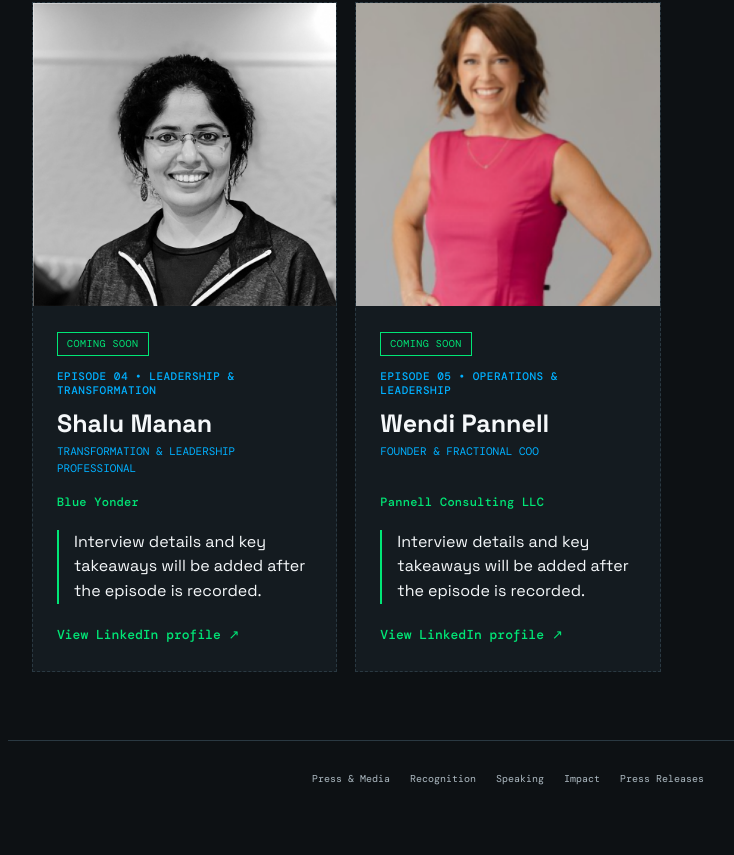
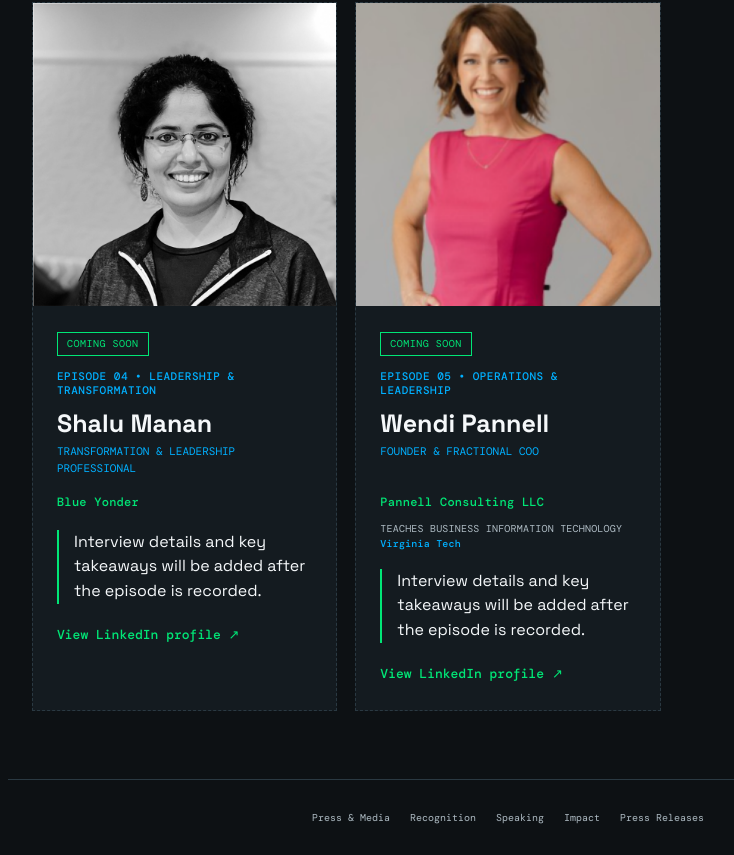
Before and after one commit to bytebybyte712/BBBNewWebsite, a website: page featured-guests.html in a window 1280 px wide. Shown: the part 1111-1966 px from the top of the page, without its empty margins (132-866 px from the left). Before the commit the page ends 1927 px from the top, so only its background shows below. Drawn offline with nearby package versions, Linux system fonts and the light colour scheme.

Commit message:
Add Wendi Pannell Virginia Tech teaching role

```diff
--- a/featured-guests.html
+++ b/featured-guests.html
@@ -7,5 +7,5 @@
 <article class="guest-card"><img src="assets/romain.png" alt="Romain Lheritier"/><div class="guest-card-copy"><p class="tag cyan">EPISODE 02 • AI &amp; LEADERSHIP</p><h2>Romain Lheritier</h2><p class="guest-role">CEO &amp; CO-FOUNDER</p><p class="guest-org">Ippon Technologies</p><p class="takeaway">Curiosity, continuous learning, and strong engineering culture matter even more as AI accelerates change.</p><a class="text-link" href="Romain-Lheritier.html">Explore the episode →</a></div></article>
 <article class="guest-card"><img src="assets/riad-hasan.jpeg" alt="Riad Hasan"/><div class="guest-card-copy"><p class="tag cyan">EPISODE 03 • TECHNOLOGY LEADERSHIP</p><h2>Riad Hasan</h2><p class="guest-role">FRACTIONAL CTO • INSURANCE TECHNOLOGY</p><p class="guest-org">Independent / Self-Employed</p><p class="takeaway">Technology creates lasting value when leaders begin with the problem and keep human judgment at the center.</p><a class="text-link" href="riad-hasan.html">Explore the episode →</a></div></article>
 <article class="guest-card upcoming"><img src="assets/shalu-manan.jpeg" alt="Shalu Manan"/><div class="guest-card-copy"><span class="coming-badge">COMING SOON</span><p class="tag cyan">EPISODE 04 • LEADERSHIP &amp; TRANSFORMATION</p><h2>Shalu Manan</h2><p class="guest-role">TRANSFORMATION &amp; LEADERSHIP PROFESSIONAL</p><p class="guest-org">Blue Yonder</p><p class="takeaway">Interview details and key takeaways will be added after the episode is recorded.</p><a class="text-link" href="https://www.linkedin.com/in/shalumanan/" target="_blank" rel="noopener">View LinkedIn profile ↗</a></div></article>
-<article class="guest-card upcoming"><img src="assets/wendi-pannell.png" alt="Wendi Pannell"/><div class="guest-card-copy"><span class="coming-badge">COMING SOON</span><p class="tag cyan">EPISODE 05 • OPERATIONS &amp; LEADERSHIP</p><h2>Wendi Pannell</h2><p class="guest-role">FOUNDER &amp; FRACTIONAL COO</p><p class="guest-org">Pannell Consulting LLC</p><p class="takeaway">Interview details and key takeaways will be added after the episode is recorded.</p><a class="text-link" href="https://www.linkedin.com/in/wwp/" target="_blank" rel="noopener">View LinkedIn profile ↗</a></div></article>
+<article class="guest-card upcoming"><img src="assets/wendi-pannell.png" alt="Wendi Pannell"/><div class="guest-card-copy"><span class="coming-badge">COMING SOON</span><p class="tag cyan">EPISODE 05 • OPERATIONS &amp; LEADERSHIP</p><h2>Wendi Pannell</h2><p class="guest-role">FOUNDER &amp; FRACTIONAL COO</p><p class="guest-org">Pannell Consulting LLC</p><p class="guest-affiliation">TEACHES BUSINESS INFORMATION TECHNOLOGY<br/><strong>Virginia Tech</strong></p><p class="takeaway">Interview details and key takeaways will be added after the episode is recorded.</p><a class="text-link" href="https://www.linkedin.com/in/wwp/" target="_blank" rel="noopener">View LinkedIn profile ↗</a></div></article>
 </div></section></main><footer><div class="mini-footer-nav"><a href="press-media.html">Press &amp; Media</a><a href="recognition-awards.html">Recognition</a><a href="speaking.html">Speaking</a><a href="impact.html">Impact</a><a href="press-releases.html">Press Releases</a></div></footer><script src="script.js"></script></body></html>
--- a/styles.css
+++ b/styles.css
@@ -218,6 +218,8 @@ h1 em, h2 em { color: var(--green); font-style: normal; }
 .guest-card-copy h2 { margin-bottom: 5px; font-size: 25px; line-height: 1.15; }
 .guest-role { min-height: 44px; color: var(--blue) !important; font: 11px/1.55 var(--mono) !important; }
 .guest-org { margin: -4px 0 18px; color: var(--green) !important; font: 500 12px/1.45 var(--mono) !important; letter-spacing: .25px; }
+.guest-affiliation { margin: -9px 0 18px; color: var(--muted) !important; font: 10px/1.5 var(--mono) !important; letter-spacing: .2px; }
+.guest-affiliation strong { color: var(--blue); font-weight: 500; }
 .guest-card.upcoming { border-style: dashed; }
 .guest-card.upcoming .guest-card-copy { position: relative; }
 .coming-badge { display: inline-block; margin-bottom: 13px; border: 1px solid var(--green); padding: 6px 9px; color: var(--green); font: 10px/1 var(--mono); letter-spacing: .5px; }
```
Also changed, not shown: podcast.html (+1 -1 lines).
